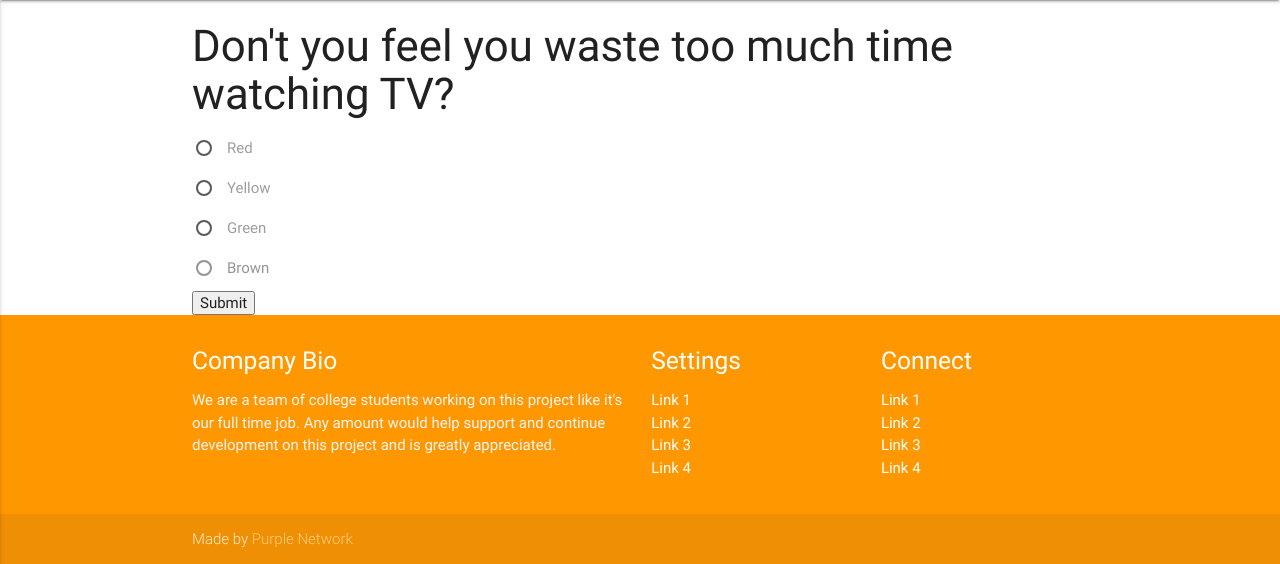
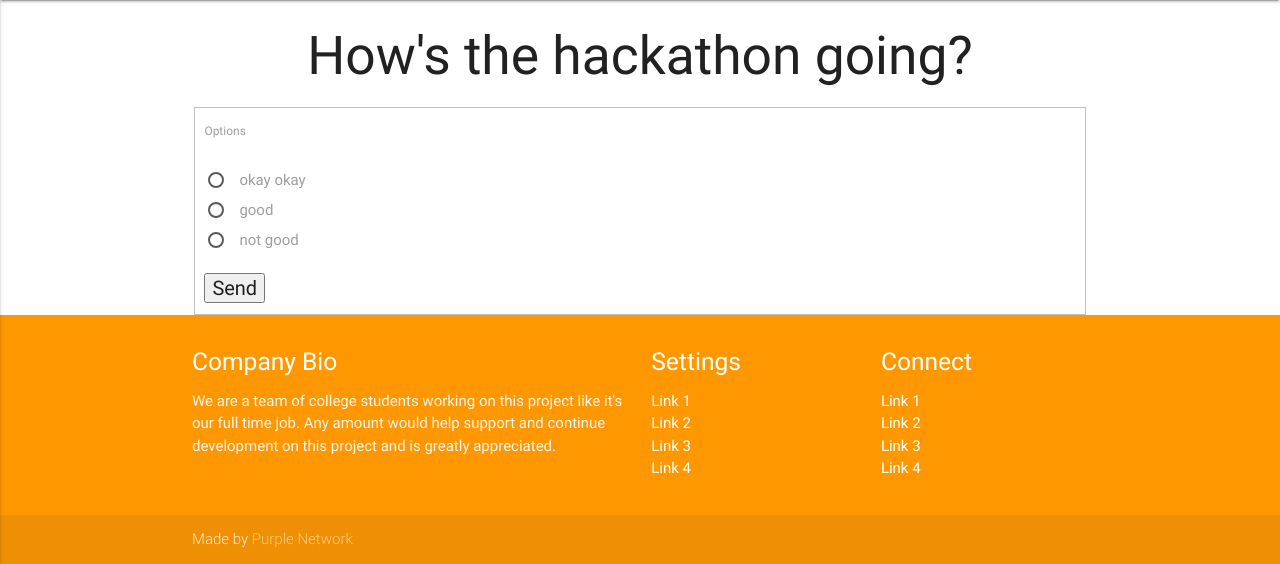
Before and after one commit to HimanshuMittal01/Personal-Genie, a Flask app: page /tvsearch in a window 1280 px wide. Shown: the part 64-628 px from the top of the page. Run offline with Flask 2, Linux system fonts and the light colour scheme; some libraries are stand-ins or nearby versions.

Commit message:
Question- Answer navigation added successfully

```diff
--- a/app.py
+++ b/app.py
@@ -1,17 +1,61 @@
-from flask import Flask, render_template, request
+from flask import Flask, render_template, request, flash
+from flask_wtf import FlaskForm
+
+from wtforms import TextField, IntegerField, TextAreaField, SubmitField, RadioField, SelectField
+from wtforms import validators, ValidationError
 import csv
 
+#answers can be accessed from the answers[] array
+#Questions need to be written in the questions.txt file
+#corresponding options need to be filled in the tvops.csv file
 
 app = Flask(__name__)
 answers =[]
 questions=[]
+app.secret_key = 'development key'
 
-@app.route('/tvsearch')
+qno=0
+all_options=[]
+
+with open('question_sets/tvops.csv') as csv_file:
+    csv_reader = csv.reader(csv_file, delimiter=',')
+
+    for row in csv_reader:
+        all_options.append(row)
+
+
+class QuestionForm(FlaskForm):
+
+   Options = RadioField('Options', choices = [('1',all_options[qno][0]),('2',all_options[qno][1]),('3',all_options[qno][2])] )
+
+   submit = SubmitField("Send")
+
+
+@app.route('/tvsearch', methods=['GET','POST'])
 def tvsearch():
     f = open("question_sets/tvset.txt")
     questions=f.readlines()
     f.close()
-    return render_template('tvsearch.html', question=questions[0])
+    form = QuestionForm()
+    global qno
+    if request.method == 'POST':
+        #Render the same screen when no radio button is selected
+        if form.validate() == False:
+            return render_template('tvsearch.html', form = form, question=questions[qno])
+        else:
+            #re-initializing the form everytime to update options
+            qno=qno+1
+            answers.append(form.Options.data)
+            print(answers)
+            form.Options.choices=[('1',all_options[qno][0]),('2',all_options[qno][1]),('3',all_options[qno][2])]
+            return render_template('tvsearch.html', form=form, question=questions[qno])
+
+    elif request.method == 'GET':
+        # this part runs for the first question
+        return render_template('tvsearch.html', form = form, question=questions[qno] )
+
+
+
 
 @app.route('/')
 def index():
--- /dev/null
+++ b/question_sets/tvops.csv
@@ -0,0 +1,3 @@
+okay okay, good, not good
+Dog without a bone, man on the moon, musician on a stage
+make lemonade, collect em for later, do nothing()
--- a/question_sets/tvset.txt
+++ b/question_sets/tvset.txt
@@ -1,6 +1,3 @@
-Don't you feel you waste too much time watching TV?
-Random question 2
-Random question 3
-Random question 4
-Random question 5
-Random question 6
+How's the hackathon going?
+Sometimes, I feel like I'm a -
+When life gives you lemons what do you do?
--- a/templates/tvsearch.html
+++ b/templates/tvsearch.html
@@ -1,29 +1,30 @@
 {% extends "layout.html" %}
+
 
 {% block body %}
 
 <div class="container">
-        <h3>{{ question }}</h3>
-        <form action="POST">
-                <p>
-                        <input name="group1" type="radio" id="test1" />
-                        <label for="test1">Red</label>
-                </p>
-                <p>
-                        <input name="group1" type="radio" id="test2" />
-                        <label for="test2">Yellow</label>
-                </p>
-                <p>
-                        <input class="with-gap" name="group1" type="radio" id="test3" />
-                        <label for="test3">Green</label>
-                </p>
-                <p>
-                        <input name="group1" type="radio" id="test4" disabled="disabled" />
-                        <label for="test4">Brown</label>
-                </p>
 
-                <input type= "submit">
-              </form>
+        <h2 style = "text-align: center;">{{ question }}</h2>
+
+
+
+        <form action = "{{url_for('tvsearch')}}" method = "POST">
+           <fieldset>
+
+              {{ form.hidden_tag() }}
+
+              <div style = font-size:20px; font-weight:bold; margin-left:150px;>
+
+                 {{ form.Options.label }} {{ form.Options }}
+
+                 {{ form.submit }}
+              </div>
+
+           </fieldset>
+        </form>
+
+
         </div>
 
 
```
